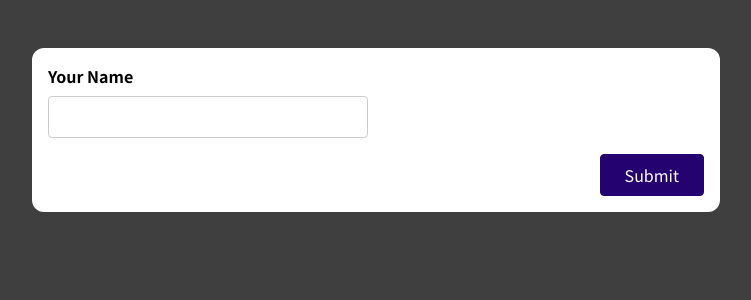
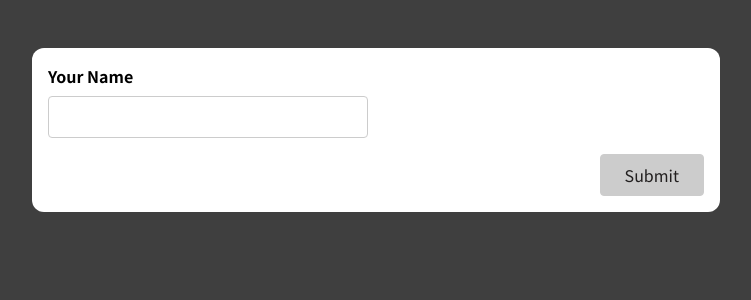
Before and after one commit to hakanurtimur/working-with-forms-userInput, a React (Create React App) app: page / in a window 1280 px wide. Shown: the top 300 px of the page, without its empty margins (264-1015 px from the left). Built offline with nearby package versions, Linux system fonts and the light colour scheme.

Commit message:
Managing overal form validity, disabled submit btn

```diff
--- a/src/components/SimpleInput.js
+++ b/src/components/SimpleInput.js
@@ -8,13 +8,20 @@
 
   let inputIsInValid = !enteredNameIsValid && inputTouched;
 
+
+  let formIsValid = false;
+
+  if(enteredNameIsValid) {
+    formIsValid = true;
+  }
+
   const enterNameHandler = (event) => {
     setEnteredName(event.target.value);
   };
 
   const userBlurHandler = (event) => {
     setInputTouched(true);
-    console.log(enteredNameIsValid)
+    console.log(enteredNameIsValid);
   };
 
   const submitFormHandler = (event) => {
@@ -24,7 +31,7 @@
     if (!enteredNameIsValid) {
       return;
     }
-    console.log(enteredName)
+    console.log(enteredName);
     setEnteredName("");
     setInputTouched(false);
   };
@@ -47,7 +54,7 @@
         {inputIsInValid && <p className="error-text">Name is not valid!</p>}
       </div>
       <div className="form-actions">
-        <button>Submit</button>
+        <button disabled={!formIsValid}>Submit</button>
       </div>
     </form>
   );
--- a/src/index.css
+++ b/src/index.css
@@ -79,6 +79,14 @@
   border-color: #33059e;
 }
 
+button:disabled,
+button:disabled:hover,
+button:disabled:active {
+  background-color: #ccc;
+  border-color: #ccc;
+  color: rgb(33, 30, 30);
+}
+
 .form-actions {
   text-align: right;
 }
```
